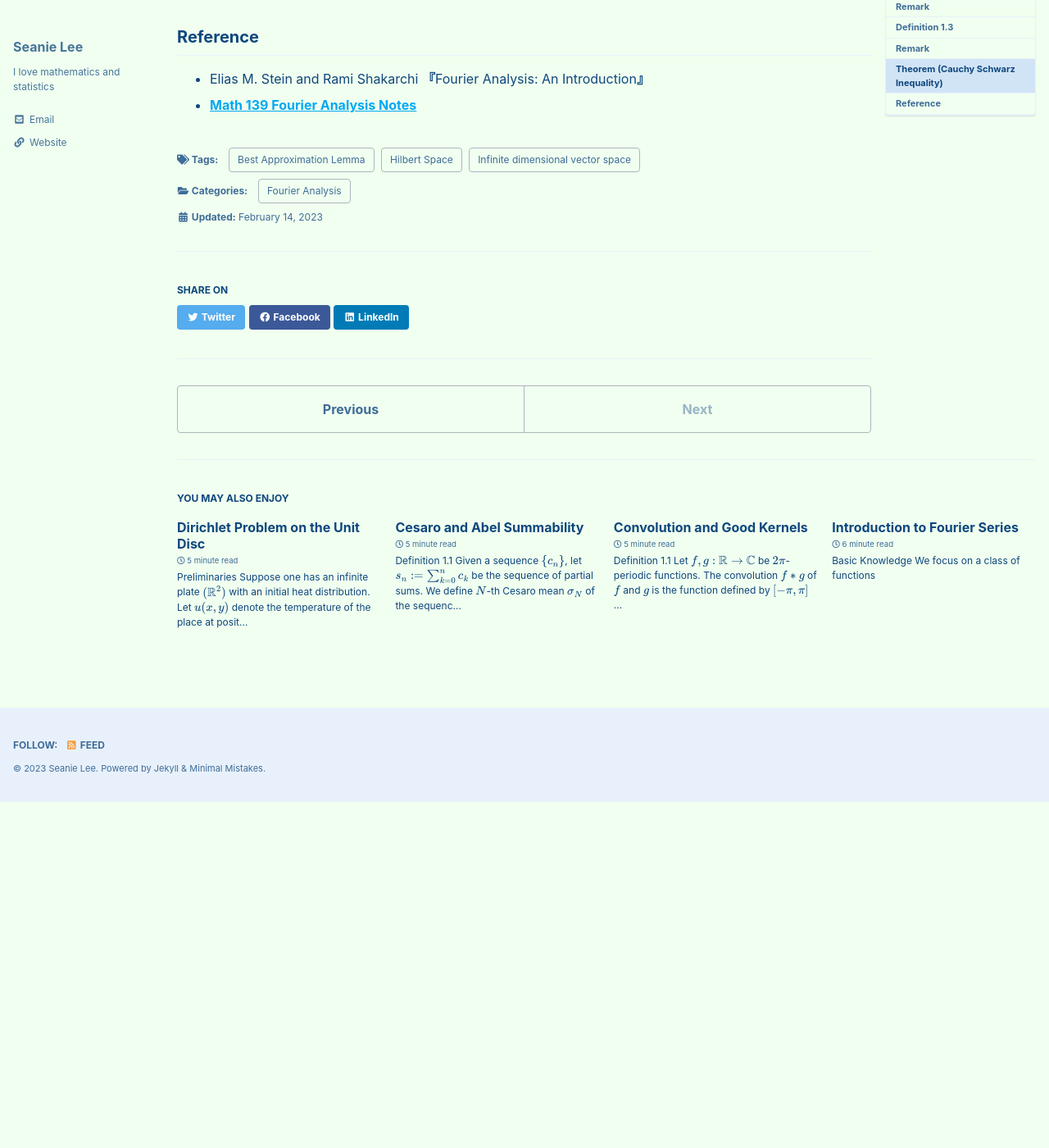
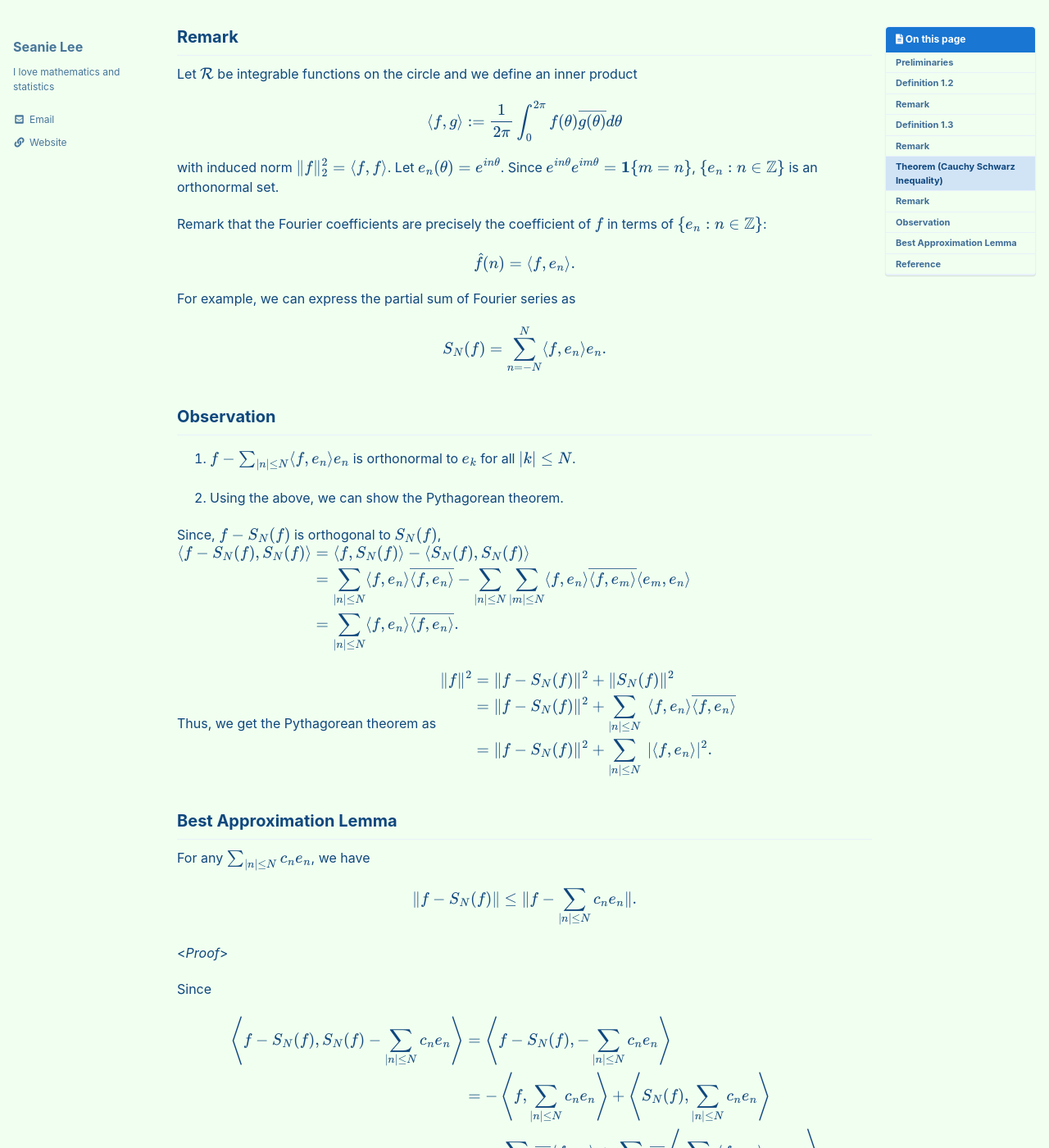
Before and after one commit to seanie12/blog, a Jekyll site: the page built from _posts/2023-02-14-infinite-dimensional-vector-space.md, in a window 1280 px wide and 1400 px high, scrolled down 2129 px. Shown: the whole window at 82% size. Built offline with Jekyll 4.4.1, drawn with Linux system fonts in a browser that asks for light colours; cached includes are drawn as plain includes; formulas are drawn with MathJax 3; before the commit the page ends 3107 px from its top, so only the background shows below that; some of the changed text lies outside the part shown.

Commit message:
Update 2023-02-14-infinite-dimensional-vector-space.md

```diff
--- a/_posts/2023-02-14-infinite-dimensional-vector-space.md
+++ b/_posts/2023-02-14-infinite-dimensional-vector-space.md
@@ -115,7 +115,89 @@ Taking  $\lambda=\lVert g\rVert / \lVert f\rVert$ yields the Cauchy-Schwarz ineq
 
 $$\tag*{$\square$}$$
 
+## Remark
+Let $\mathcal{R}$ be integrable functions on the circle and we define an inner product
 
+$$
+\begin{align*}
+\langle f, g\rangle := \frac{1}{2\pi}\int_0^{2\pi}f(\theta)\overline{g(\theta)}d\theta
+\end{align*}
+$$
+
+with induced norm $\lVert f\rVert^2_2 =\langle f, f\rangle$. Let $e_n(\theta) = e^{in\theta}$. Since $e^{in\theta}e^{im\theta}=\mathbf{1}\\{m=n \\}$, $\\{e_n: n\in\mathbb{Z}\\}$ is an orthonormal set.
+
+Remark that the Fourier coefficients are precisely the coefficient of $f$ in terms of $\\{e_n: n\in\mathbb{Z}\\}$:
+
+$$
+\begin{align*}
+\hat{f}(n) = \langle f, e_n \rangle.
+\end{align*}
+$$
+
+For example, we can express the partial sum of Fourier series as
+
+$$
+\begin{align*}
+S_N(f) = \sum_{n=-N}^N\langle f, e_n\rangle e_n.
+\end{align*}
+$$
+
+## Observation
+1. $f -\sum_{\lvert n \rvert \leq N}\langle f , e_n\rangle e_n$ is orthonormal to  $e_k$ for all $\lvert k \rvert \leq N$.
+
+2. Using the above, we can show the Pythagorean theorem.
+
+Since, $f-S_N(f)$ is orthogonal to $S_N(f)$,
+$$
+\begin{align*}
+\langle f- S_N(f), S_N(f) \rangle &= \langle f, S_N(f)\rangle - \langle S_N(f) ,S_N(f)\rangle\\
+&= \sum_{\lvert n \rvert \leq N}\langle  f, e_n \rangle \overline{\langle f, e_n \rangle} - \sum_{\lvert n \rvert \leq N} \sum_{\lvert m \rvert \leq N} \langle f, e_n\rangle \overline{\langle f, e_m \rangle} \langle e_m, e_n\rangle\\
+&= \sum_{\lvert n \rvert \leq N}\langle  f, e_n \rangle \overline{\langle f, e_n \rangle}.  \\
+\end{align*}
+$$
+
+Thus, we get the Pythagorean theorem as
+$$
+\begin{align*}
+\lVert f \rVert^2  & = \lVert f - S_N(f) \rVert^2 + \lVert S_N(f)\rVert^2 \\
+&=\lVert f - S_N(f) \rVert^2 +  \sum_{\lvert n \rvert \leq N}\ \langle f, e_n\rangle \overline{\langle f, e_n \rangle} \\
+&=\lVert f - S_N(f) \rVert^2 +  \sum_{\lvert n \rvert \leq N}\ \lvert\langle f, e_n\rangle \rvert^2.
+\end{align*}
+$$
+
+## Best Approximation Lemma
+For any $\sum_{\lvert n \rvert \leq N}c_ne_n$, we have
+
+$$
+\begin{align*}
+\lVert f-S_N(f) \rVert \leq \lVert f - \sum_{\lvert n \rvert \leq N} c_n e_n \rVert.
+\end{align*}
+$$
+
+<*Proof*>
+
+Since
+
+$$
+\begin{align*}
+\left\langle f-S_N(f), S_N(f) - \sum_{\lvert n \rvert \leq N} c_n e_n\right\rangle &= \left\langle f-S_N(f), -\sum_{\lvert n \rvert \leq N} c_ne_n\right\rangle \\
+&=-\left \langle f, \sum_{\lvert n \rvert \leq N}c_ne_n \right\rangle + \left\langle S_N(f), \sum_{\lvert n \rvert \leq N}c_n e_n \right\rangle \\
+&=-\sum_{\lvert n\rvert \leq N} \overline{c_n}\langle f, e_n\rangle+ \sum_{\lvert n \rvert \leq N}\overline{c_n}\left\langle \sum_{\lvert m \rvert \leq N} \langle f,e_m\rangle e_m, e_n \right\rangle \\
+&=-\sum_{\lvert n\rvert \leq N} \overline{c_n}\langle f, e_n\rangle+ \sum_{\lvert n \rvert \leq N}\overline{c_n}\left\langle f, e_n \right\rangle \\
+&= 0,
+\end{align*}
+$$
+
+we can conclude that
+$$
+\begin{align*}
+\lVert f- \sum_{\lvert n\rvert \leq N}c_ne_n\rVert^2 &=\lVert f - S_N(f) + S_N(f) - \sum_{\lvert n\rvert \leq N}c_ne_n\rVert^2 \\
+&= \lVert f -S_N(f) \rVert^2 + \lVert S_N(f) - \sum_{\lvert n\rvert \leq N}c_ne_n\rVert^2 \\
+&\geq \lVert f-S_N(f) \rVert^2.
+\end{align*}
+$$
+
+$$\tag*{$\square$}$$
 ## Reference
 - Elias M. Stein and  Rami Shakarchi **『**Fourier Analysis: An Introduction**』**
 - **[Math 139 Fourier Analysis Notes](https://drive.google.com/file/d/1f1pp1QkF0BqqLELBrKyk69X0ofd3SjdR/view?usp=sharing)**
```
